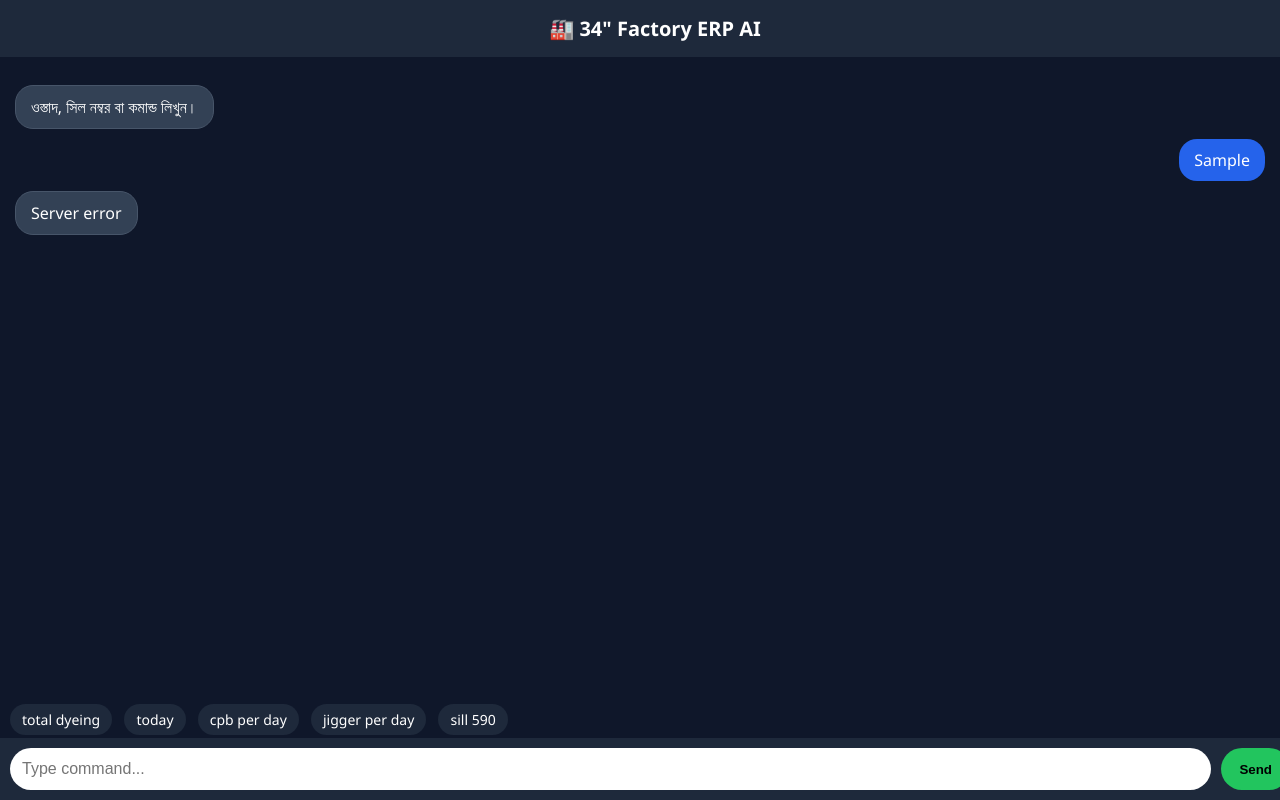
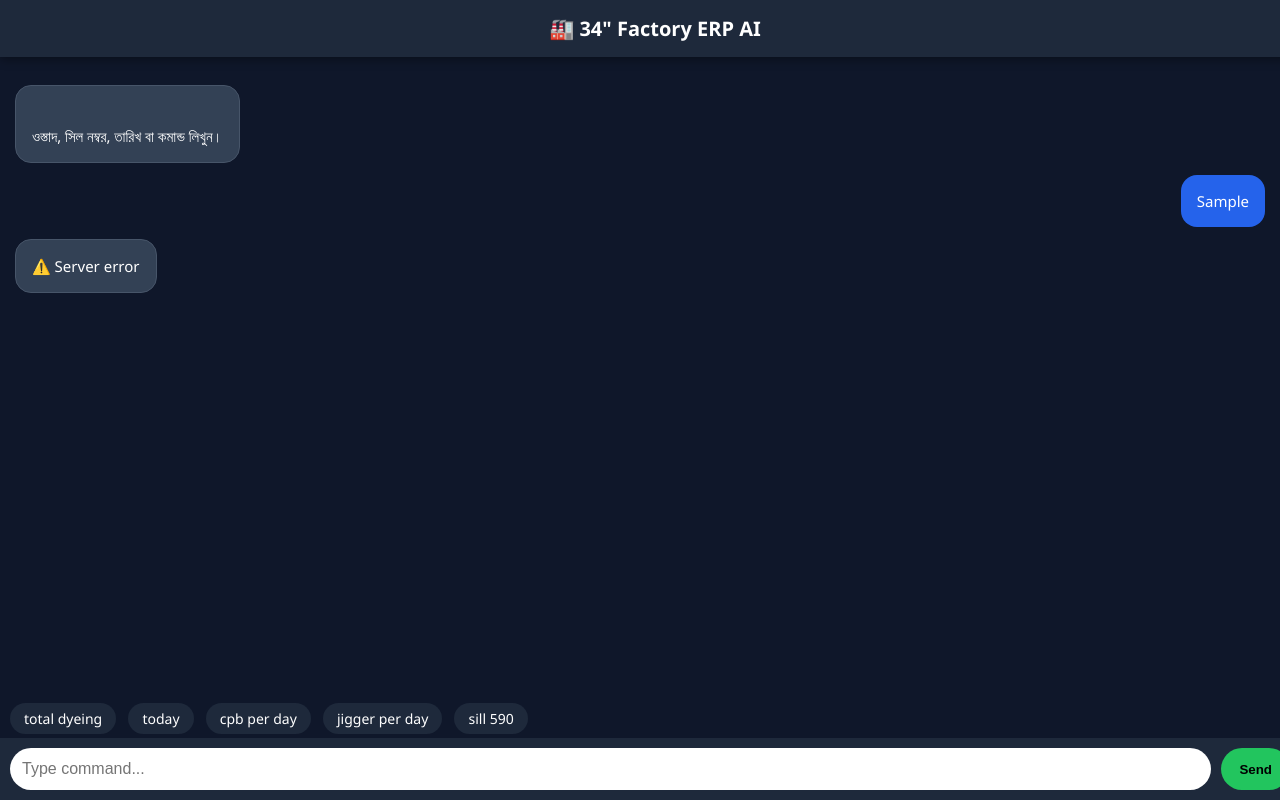
Before and after one commit to mhshohug/export_erp, a website: page index.html in a window 1280 px wide. Both pictures are taken after typing "Sample" into the empty fields and a click on the button "Send". Drawn offline with Linux system fonts and the light colour scheme; no server answers.

Commit message:
Update index.html

```diff
--- a/index.html
+++ b/index.html
@@ -38,9 +38,10 @@ header{
  font-weight:bold;
  font-size:20px;
  z-index:1000;
+ box-shadow:0 2px 10px rgba(0,0,0,.4);
 }
 
-/* ===== CHAT ===== */
+/* ===== CHAT AREA ===== */
 #chat{
  margin-top:70px;
  flex:1;
@@ -49,13 +50,17 @@ header{
  padding-bottom:160px;
  display:flex;
  flex-direction:column;
- gap:10px;
+ gap:12px;
 }
 
+/* ===== MESSAGE STYLE ===== */
 .msg{
- max-width:80%;
- padding:10px 15px;
- border-radius:18px;
+ max-width:85%;
+ padding:14px 16px;
+ border-radius:16px;
+ white-space:pre-wrap;
+ line-height:1.6;
+ font-size:15px;
 }
 
 .user{
@@ -69,10 +74,10 @@ header{
  border:1px solid #475569;
 }
 
-/* ===== SUGGESTIONS FLOAT ===== */
+/* ===== SUGGESTION BOX ===== */
 #suggestions{
  position:fixed;
- bottom:80px; /* টাইপবক্সের উপরে */
+ bottom:85px;
  left:15px;
  right:15px;
  background:#1e293b;
@@ -106,13 +111,13 @@ header{
  width:100%;
  overflow-x:auto;
  white-space:nowrap;
- padding:5px 10px;
+ padding:6px 10px;
 }
 
 .quick-btn{
  display:inline-block;
  background:#1e293b;
- padding:6px 12px;
+ padding:6px 14px;
  border-radius:20px;
  margin-right:8px;
  font-size:14px;
@@ -157,14 +162,14 @@ button{
 
 <div id="chat">
 <div class="msg bot">
-ওস্তাদ, সিল নম্বর বা কমান্ড লিখুন।
+ওস্তাদ, সিল নম্বর, তারিখ বা কমান্ড লিখুন।
 </div>
 </div>
 
-<!-- Suggest Box -->
+<!-- Suggestion -->
 <div id="suggestions"></div>
 
-<!-- Quick Command Bar -->
+<!-- Quick Commands -->
 <div id="quickBar">
 <span class="quick-btn" onclick="quick('total dyeing')">total dyeing</span>
 <span class="quick-btn" onclick="quick('today')">today</span>
@@ -190,10 +195,17 @@ var commands=[
 "marcerise per day","bleach per day"
 ];
 
-/* ===== ADD MESSAGE ===== */
+/* ===== ADD MESSAGE (FORMAT FIXED) ===== */
 function add(text,type){
  var d=document.createElement("div");
  d.className="msg "+type;
+
+ /* 🔥 newline ঠিক করবে */
+ text = text.replace(/\n/g,"<br>");
+
+ /* 🔥 bullet সুন্দর করবে */
+ text = text.replace(/•/g,"<br>•");
+
  d.innerHTML=text;
  chat.appendChild(d);
  chat.scrollTop=chat.scrollHeight;
@@ -218,7 +230,7 @@ function send(){
   add(data.reply,"bot");
  })
  .catch(function(){
-  add("Server error","bot");
+  add("⚠️ Server error","bot");
  });
 }
 
```
